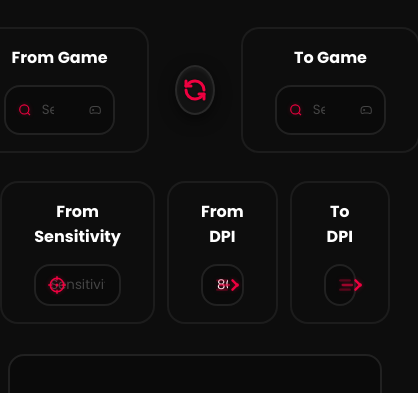
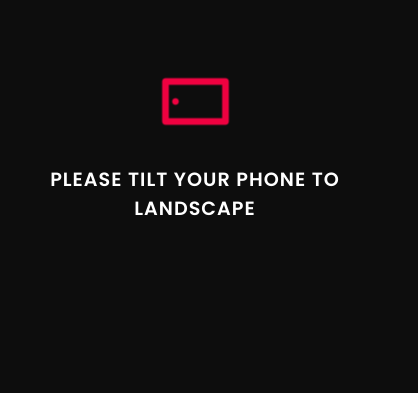
Before and after one commit to FuZiveer/Morning-Roast, a plain HTML site: page index.html in a window 390 px wide. Shown: the part 272-665 px from the top of the page, 418 px wide, since content can reach past the window. Drawn offline with nearby package versions, Linux system fonts and the light colour scheme.

Commit message:
Add files via upload

```diff
--- a/index.html
+++ b/index.html
@@ -458,5 +458,12 @@
         <span id="suggestion-text"></span>
       </div>
     </div>
+
+    <div id="orientation-overlay">
+      <div class="overlay-content">
+        <i class="ri-smartphone-line"></i>
+        <p>Please tilt your phone to landscape</p>
+      </div>
+    </div>
   </body>
 </html>
--- a/style.css
+++ b/style.css
@@ -119,6 +119,7 @@ input[type=number] {
   animation: scale-animation 300ms ease;
   gap: 2rem;
   padding: 0 30rem;
+  transition: all 300ms ease;
 }
 
 .section .title-description-container {
@@ -858,6 +859,56 @@ input[type=number] {
   transform: scale(1);
 }
 
+#orientation-overlay {
+  display: none;
+  position: absolute;
+  top: 0;
+  left: 0;
+  right: 0;
+  bottom: 0;
+  background-color: hsl(var(--rich-black));
+  color: white;
+  z-index: 9999;
+  justify-content: center;
+  align-items: center;
+  text-align: center;
+}
+
+@media (max-width: 768px) {
+  #orientation-overlay {
+    display: flex;
+  }
+  .app {
+    display: none;
+  }
+  .overlay-content i {
+    font-size: 5rem;
+    display: block;
+    margin-bottom: 1.25rem;
+    animation: tilt-phone 2s infinite ease-in-out;
+    color: hsl(var(--vibrant-red));
+  }
+  .overlay-content p {
+    font-size: 1.2rem;
+    font-weight: 600;
+    text-transform: uppercase;
+    letter-spacing: 0.0625rem;
+  }
+  body {
+    overflow: hidden;
+  }
+}
+@keyframes tilt-phone {
+  0% {
+    transform: rotate(0deg);
+  }
+  50% {
+    transform: rotate(90deg);
+  }
+  100% {
+    transform: rotate(0deg);
+  }
+}
 @keyframes slideInRight {
   from {
     opacity: 0;
```
